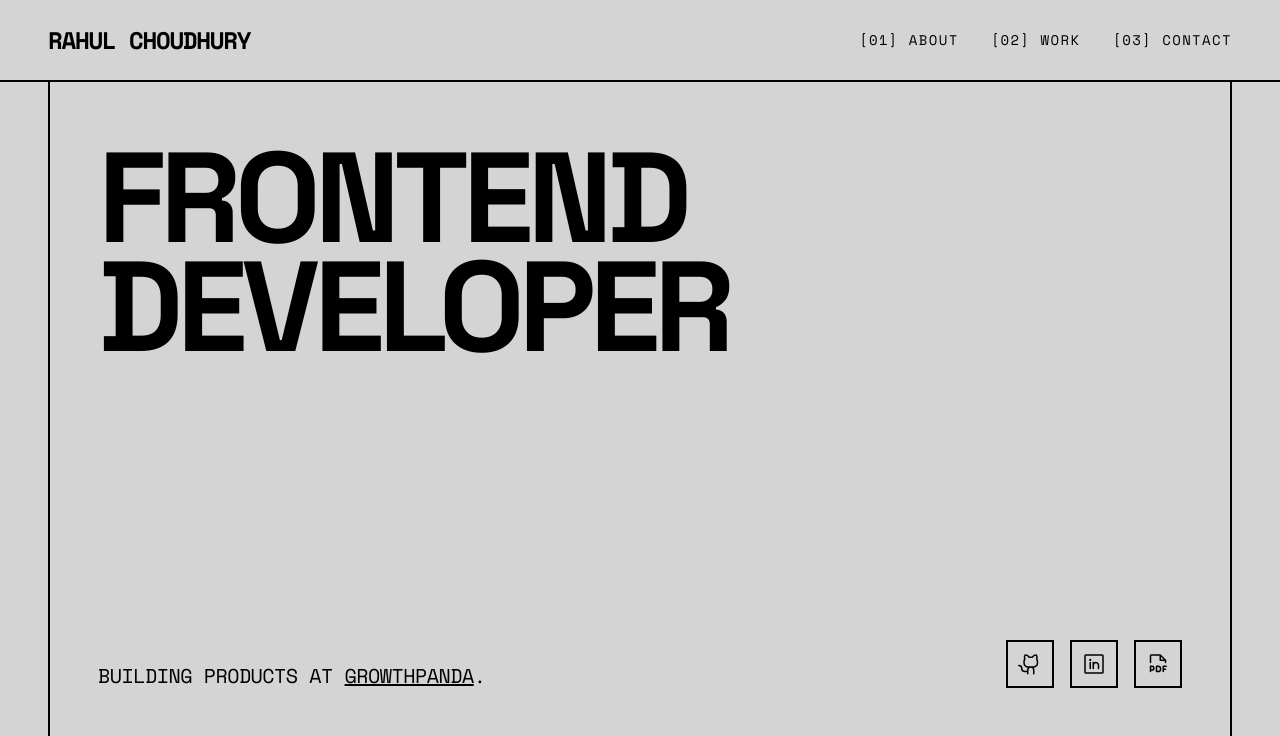
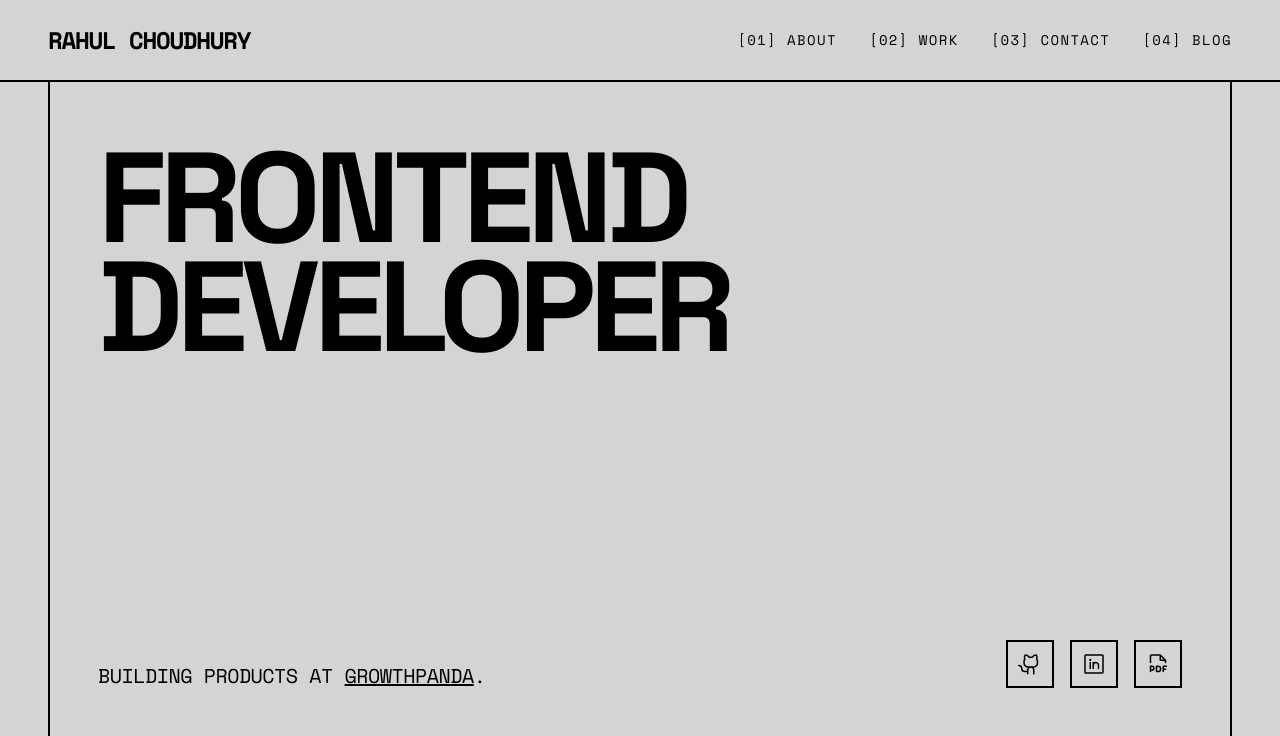
Before and after one commit to rahul-choudhury/portfolio, a Next.js app: page / in a window 1280 px wide. Shown: the top 736 px of the page. Built offline with nearby package versions, Linux system fonts and the light colour scheme.

Commit message:
feat: add blog link

```diff
--- a/app/page.tsx
+++ b/app/page.tsx
@@ -92,6 +92,14 @@ export default function Home() {
             >
               [03] Contact
             </Link>
+            <Link
+              href="https://destructure.in"
+              target="_blank"
+              rel="noopener noreferrer"
+              className="decoration-2 underline-offset-4 hover:underline"
+            >
+              [04] Blog
+            </Link>
           </nav>
           <button
             className="font-mono text-sm font-bold md:hidden"
@@ -131,6 +139,14 @@ export default function Home() {
                 onClick={() => setIsMenuOpen(false)}
               >
                 [03] Contact
+              </Link>
+              <Link
+                href="https://destructure.in"
+                target="_blank"
+                rel="noopener noreferrer"
+                className="font-mono text-2xl font-bold tracking-widest uppercase hover:underline"
+              >
+                [04] Blog
               </Link>
             </nav>
           </motion.div>
```
